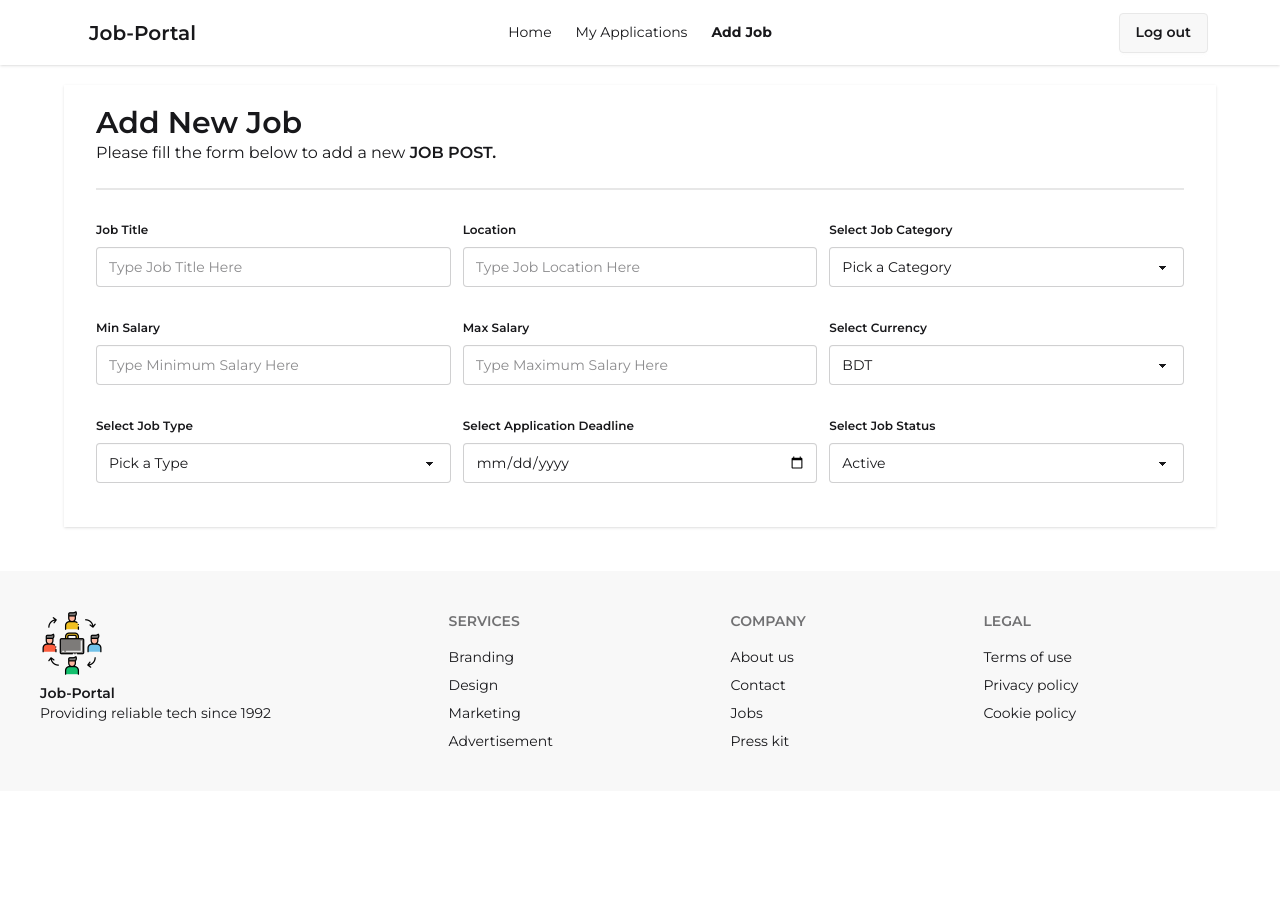
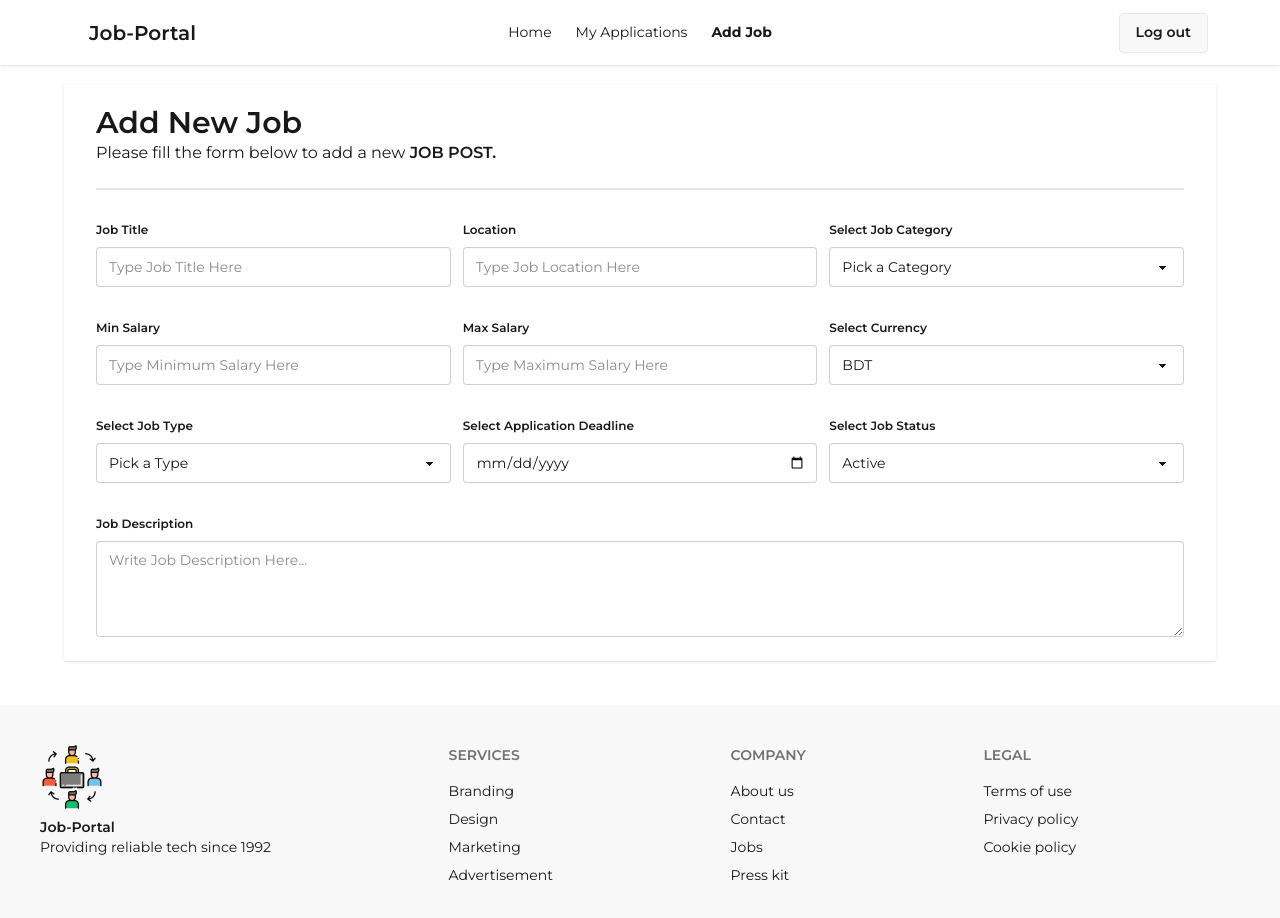
Before and after one commit to Suprio-Das/Job-Portal-Client, a React (Vite) app: page /addJobPost in a window 1280 px wide. Shown: the top 918 px of the page. Before the commit the page ends 800 px from the top, so only its background shows below. Built offline with nearby package versions, Linux system fonts and the light colour scheme; no server answers; sample sign-in values are in the browser's storage.

Commit message:
Job description field added

```diff
--- a/src/Pages/Job/AddJobPost.jsx
+++ b/src/Pages/Job/AddJobPost.jsx
@@ -82,6 +82,13 @@ const AddJobPost = () => {
                         </select>
                     </fieldset>
                 </div>
+                {/* Job Description */}
+                <div>
+                    <fieldset className="fieldset">
+                        <legend className="fieldset-legend">Job Description</legend>
+                        <textarea className="textarea w-full h-24" name='description' placeholder="Write Job Description Here..."></textarea>
+                    </fieldset>
+                </div>
             </form>
         </div>
     );
```
